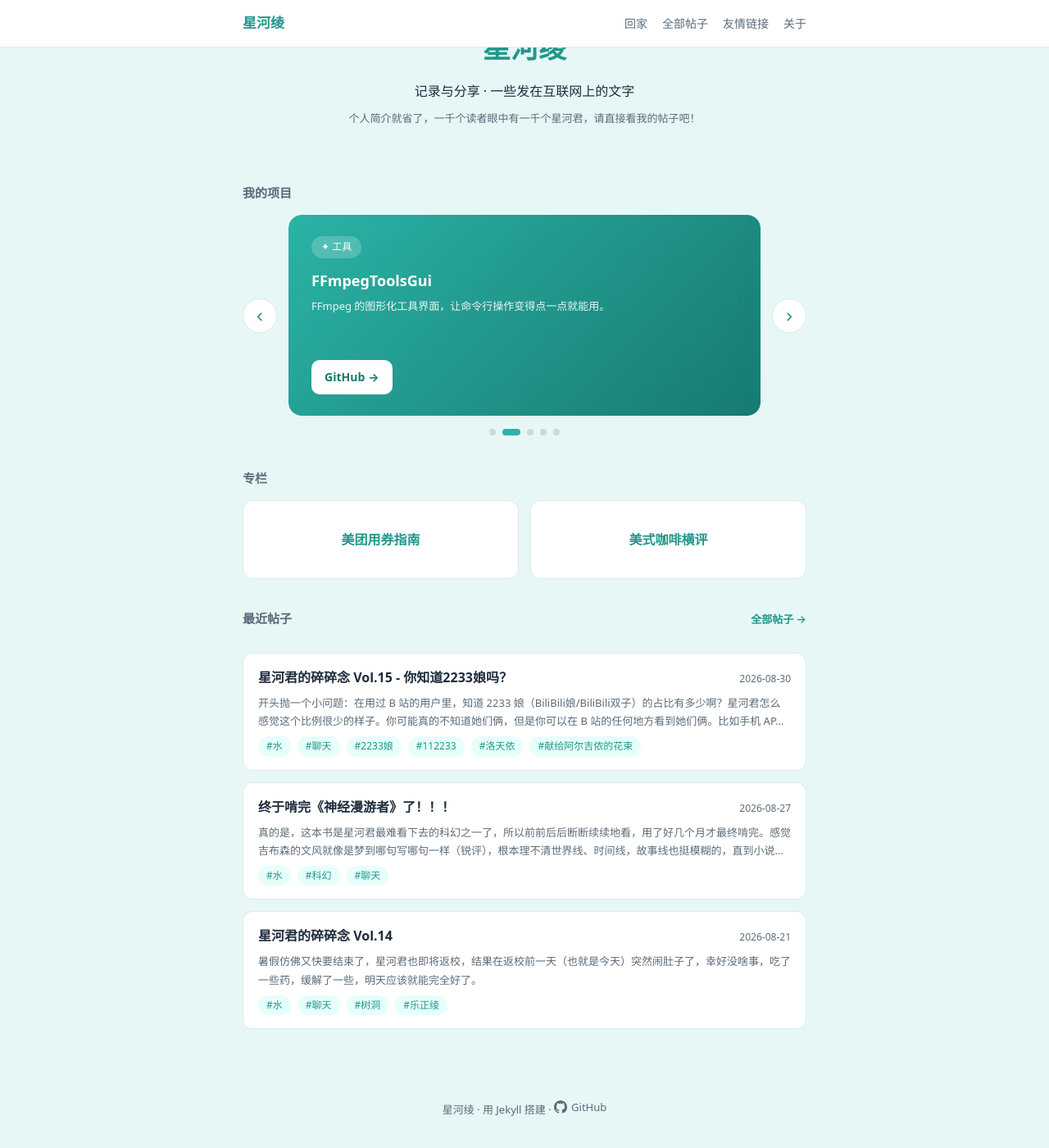
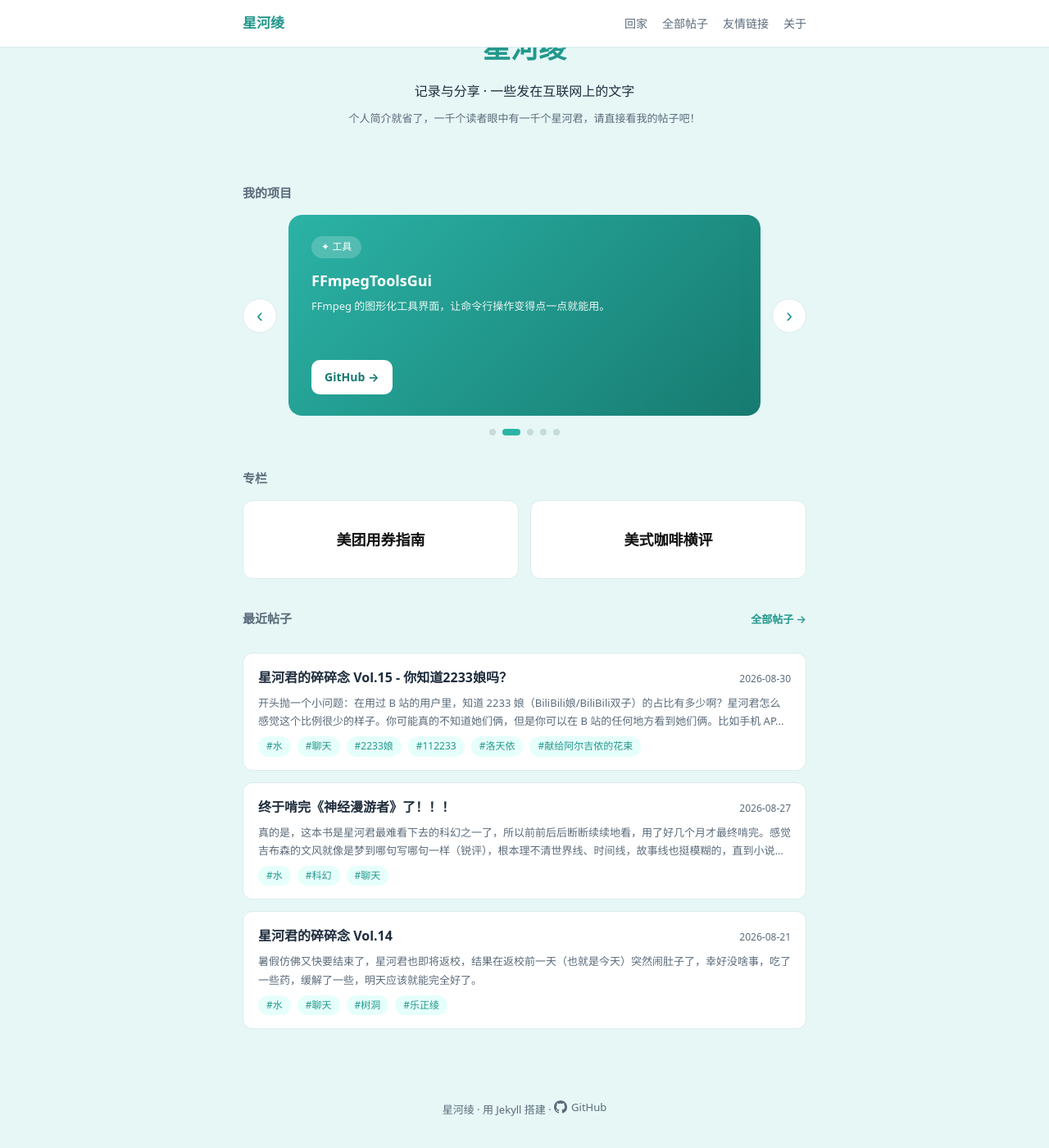
Before and after one commit to tony-he-xhxk/tony-he-xhxk.github.io, a Jekyll site: the page built from index.html, in a window 1280 px wide and 1400 px high, scrolled down 100 px. Shown: the whole window at 82% size. Built offline with Jekyll 4.4.1, drawn with Linux system fonts in a browser that asks for light colours; the list of posts is cut into pages by our own code.

Commit message:
style: enlarge zhuanlan card titles

```diff
--- a/assets/css/style.css
+++ b/assets/css/style.css
@@ -324,9 +324,9 @@ a:hover { text-decoration: underline; }
   text-decoration: none;
 }
 .zl-card h3 {
-  font-size: 16px;
+  font-size: 18px;
   font-weight: 700;
-  color: var(--accent-dark);
+  color: #111;
   margin: 0;
   text-align: center;
 }
```
